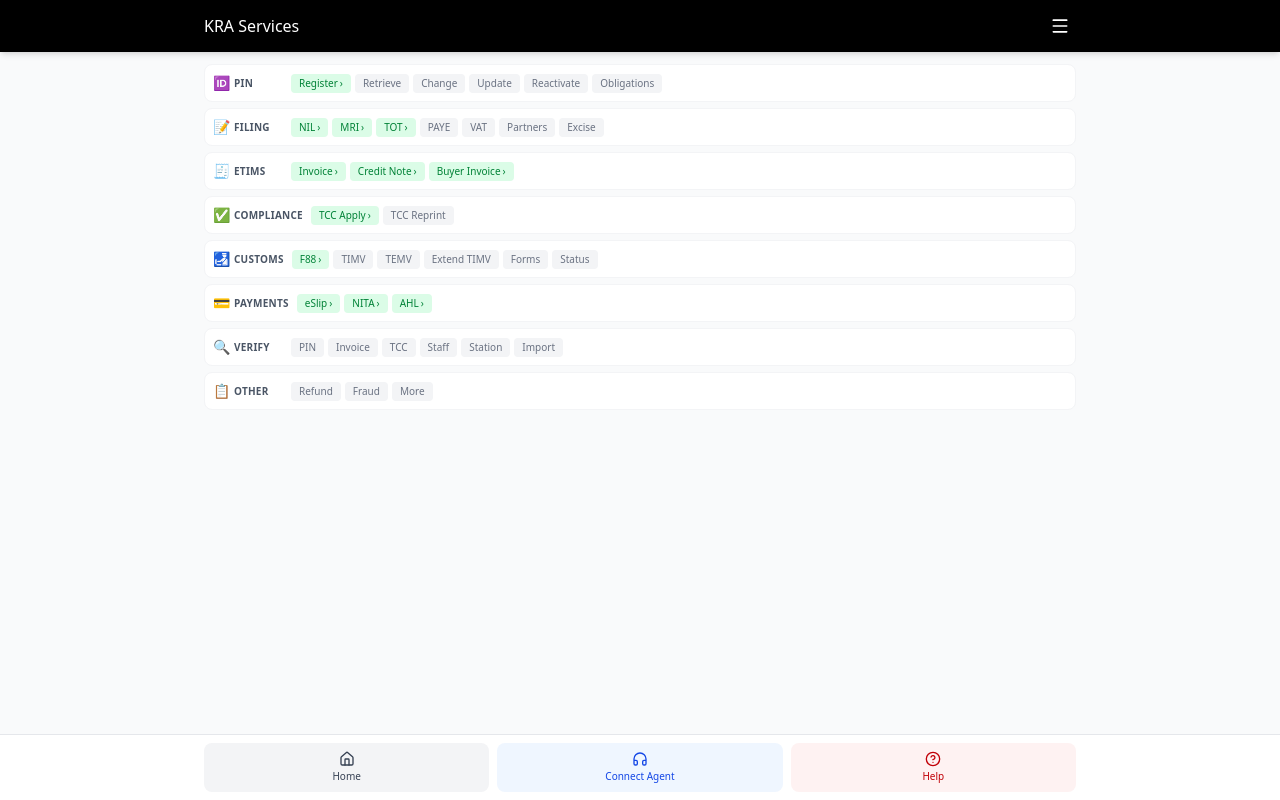
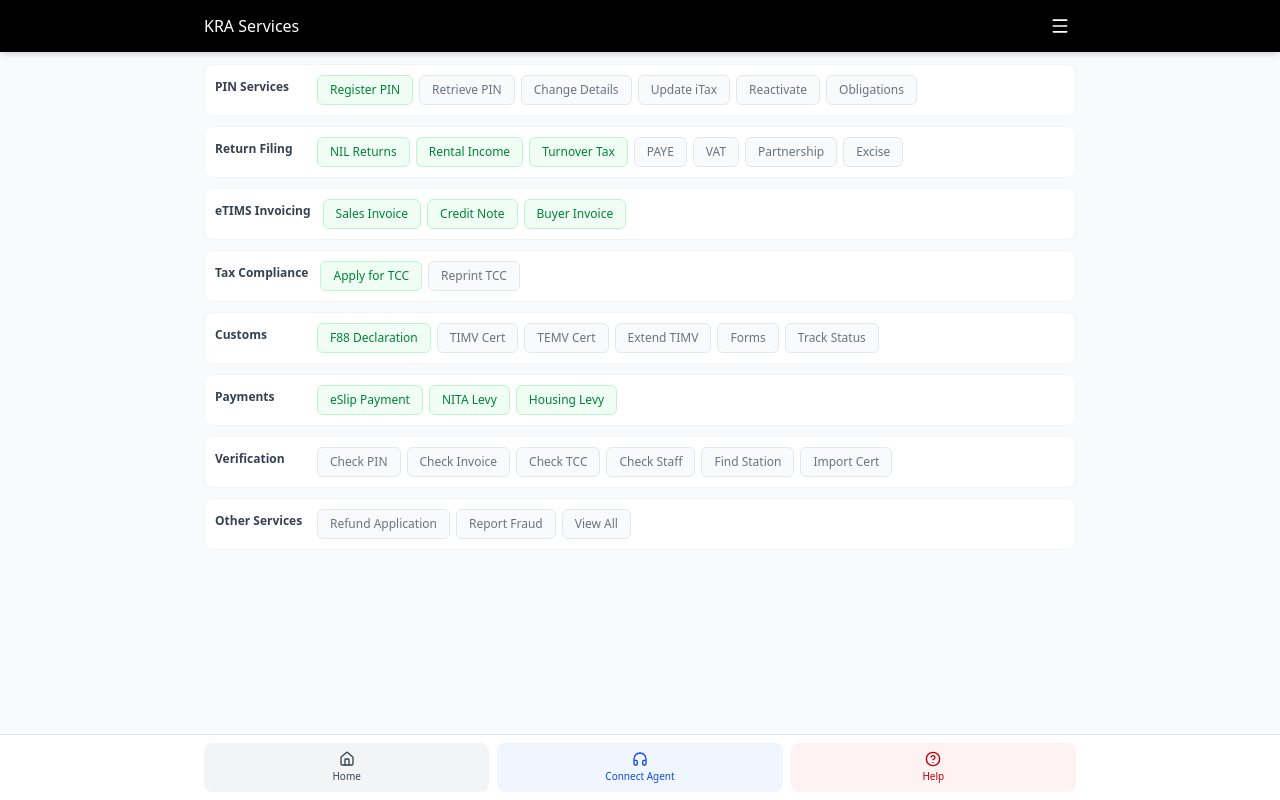
Before and after one commit to saruni-spec/webviewmenu, a Next.js app: page / in a window 1280 px wide. Built offline with nearby package versions, Linux system fonts and the light colour scheme.

Commit message:
menu space

```diff
--- a/app/page.tsx
+++ b/app/page.tsx
@@ -27,90 +27,82 @@
   "TCC Application": "https://tcc-seven-psi.vercel.app?phone={{phone}}",
 };
 
-// Compact service data with icons and short labels
+// Service categories with clearer labels
 const SERVICE_CATEGORIES = [
   {
-    title: "PIN",
-    icon: "🆔",
+    title: "PIN Services",
     items: [
-      { label: "Register", key: "PIN Registration" },
-      { label: "Retrieve", key: "PIN Retrieve" },
-      { label: "Change", key: "PIN Change" },
-      { label: "Update", key: "PIN Update" },
+      { label: "Register PIN", key: "PIN Registration" },
+      { label: "Retrieve PIN", key: "PIN Retrieve" },
+      { label: "Change Details", key: "PIN Change" },
+      { label: "Update iTax", key: "PIN Update" },
       { label: "Reactivate", key: "PIN Reactivate" },
       { label: "Obligations", key: "PIN Obligations" },
     ],
   },
   {
-    title: "Filing",
-    icon: "📝",
+    title: "Return Filing",
     items: [
-      { label: "NIL", key: "NIL Filing" },
-      { label: "MRI", key: "MRI" },
-      { label: "TOT", key: "TOT" },
+      { label: "NIL Returns", key: "NIL Filing" },
+      { label: "Rental Income", key: "MRI" },
+      { label: "Turnover Tax", key: "TOT" },
       { label: "PAYE", key: "PAYE" },
       { label: "VAT", key: "VAT" },
-      { label: "Partners", key: "Partnership" },
+      { label: "Partnership", key: "Partnership" },
       { label: "Excise", key: "Excise" },
     ],
   },
   {
-    title: "eTIMS",
-    icon: "🧾",
+    title: "eTIMS Invoicing",
     items: [
-      { label: "Invoice", key: "Sales Invoice" },
+      { label: "Sales Invoice", key: "Sales Invoice" },
       { label: "Credit Note", key: "Credit Note" },
       { label: "Buyer Invoice", key: "Buyer-Initiated Invoices" },
     ],
   },
   {
-    title: "Compliance",
-    icon: "✅",
+    title: "Tax Compliance",
     items: [
-      { label: "TCC Apply", key: "TCC Application" },
-      { label: "TCC Reprint", key: "TCC Reprint" },
+      { label: "Apply for TCC", key: "TCC Application" },
+      { label: "Reprint TCC", key: "TCC Reprint" },
     ],
   },
   {
     title: "Customs",
-    icon: "🛃",
     items: [
-      { label: "F88", key: "F88 Declaration" },
-      { label: "TIMV", key: "TIMV" },
-      { label: "TEMV", key: "TEMV" },
+      { label: "F88 Declaration", key: "F88 Declaration" },
+      { label: "TIMV Cert", key: "TIMV" },
+      { label: "TEMV Cert", key: "TEMV" },
       { label: "Extend TIMV", key: "Extend TIMV" },
       { label: "Forms", key: "Forms" },
-      { label: "Status", key: "Status" },
+      { label: "Track Status", key: "Status" },
     ],
   },
   {
     title: "Payments",
-    icon: "💳",
     items: [
-      { label: "eSlip", key: "eSlip" },
-      { label: "NITA", key: "NITA" },
-      { label: "AHL", key: "AHL" },
+      { label: "eSlip Payment", key: "eSlip" },
+      { label: "NITA Levy", key: "NITA" },
+      { label: "Housing Levy", key: "AHL" },
     ],
   },
   {
-    title: "Verify",
-    icon: "🔍",
+    title: "Verification",
     items: [
-      { label: "PIN", key: "PIN Check" },
-      { label: "Invoice", key: "Invoice Check" },
-      { label: "TCC", key: "TCC Check" },
-      { label: "Staff", key: "Staff Check" },
-      { label: "Station", key: "Station" },
-      { label: "Import", key: "Import Check" },
+      { label: "Check PIN", key: "PIN Check" },
+      { label: "Check Invoice", key: "Invoice Check" },
+      { label: "Check TCC", key: "TCC Check" },
+      { label: "Check Staff", key: "Staff Check" },
+      { label: "Find Station", key: "Station" },
+      { label: "Import Cert", key: "Import Check" },
     ],
   },
   {
-    title: "Other",
-    icon: "📋",
+    title: "Other Services",
     items: [
-      { label: "Refund", key: "Refund" },
-      { label: "Fraud", key: "Report Fraud" },
-      { label: "More", key: "More" },
+      { label: "Refund Application", key: "Refund" },
+      { label: "Report Fraud", key: "Report Fraud" },
+      { label: "View All", key: "More" },
     ],
   },
 ];
@@ -140,41 +132,37 @@
     <Layout title="KRA Services" showMenu={true}>
       {/* Toast */}
       {toast && (
-        <div className="fixed top-4 left-1/2 -translate-x-1/2 z-50 bg-gray-800 text-white px-3 py-1.5 rounded-lg shadow-lg text-xs">
+        <div className="fixed top-4 left-1/2 -translate-x-1/2 z-50 bg-gray-800 text-white px-4 py-2 rounded-lg shadow-lg text-sm">
           {toast}
         </div>
       )}
 
-      {/* Compact grid */}
-      <div className="space-y-1.5">
+      {/* Service grid */}
+      <div className="space-y-2.5">
         {SERVICE_CATEGORIES.map((category, index) => (
           <div
             key={index}
-            className="bg-white rounded-lg border border-gray-100 p-2"
+            className="bg-white rounded-lg border border-gray-100 p-2.5"
           >
-            {/* Category header - inline with items */}
-            <div className="flex items-center gap-2">
-              <div className="flex items-center gap-1 min-w-[70px]">
-                <span className="text-sm">{category.icon}</span>
-                <span className="text-[10px] font-semibold text-gray-600 uppercase tracking-wide">
-                  {category.title}
-                </span>
-              </div>
+            {/* Category header */}
+            <div className="flex items-start gap-3">
+              <span className="text-xs font-semibold text-gray-700 min-w-[90px] pt-1">
+                {category.title}
+              </span>
 
               {/* Service items */}
-              <div className="flex flex-wrap gap-1 flex-1">
+              <div className="flex flex-wrap gap-1.5 flex-1">
                 {category.items.map((item, itemIndex) => (
                   <button
                     key={itemIndex}
                     onClick={() => handleServiceClick(item.key)}
-                    className={`px-2 py-0.5 text-[10px] font-medium rounded transition-colors ${
+                    className={`px-3 py-1.5 text-xs font-medium rounded-md transition-colors ${
                       isAvailable(item.key)
-                        ? "bg-green-100 text-green-700 hover:bg-green-200"
-                        : "bg-gray-100 text-gray-500 hover:bg-gray-200"
+                        ? "bg-green-50 text-green-700 border border-green-200 hover:bg-green-100"
+                        : "bg-gray-50 text-gray-500 border border-gray-200 hover:bg-gray-100"
                     }`}
                   >
                     {item.label}
-                    {isAvailable(item.key) && <span className="ml-0.5">›</span>}
                   </button>
                 ))}
               </div>
@@ -182,8 +170,6 @@
           </div>
         ))}
       </div>
-
-
     </Layout>
   );
 }
```
